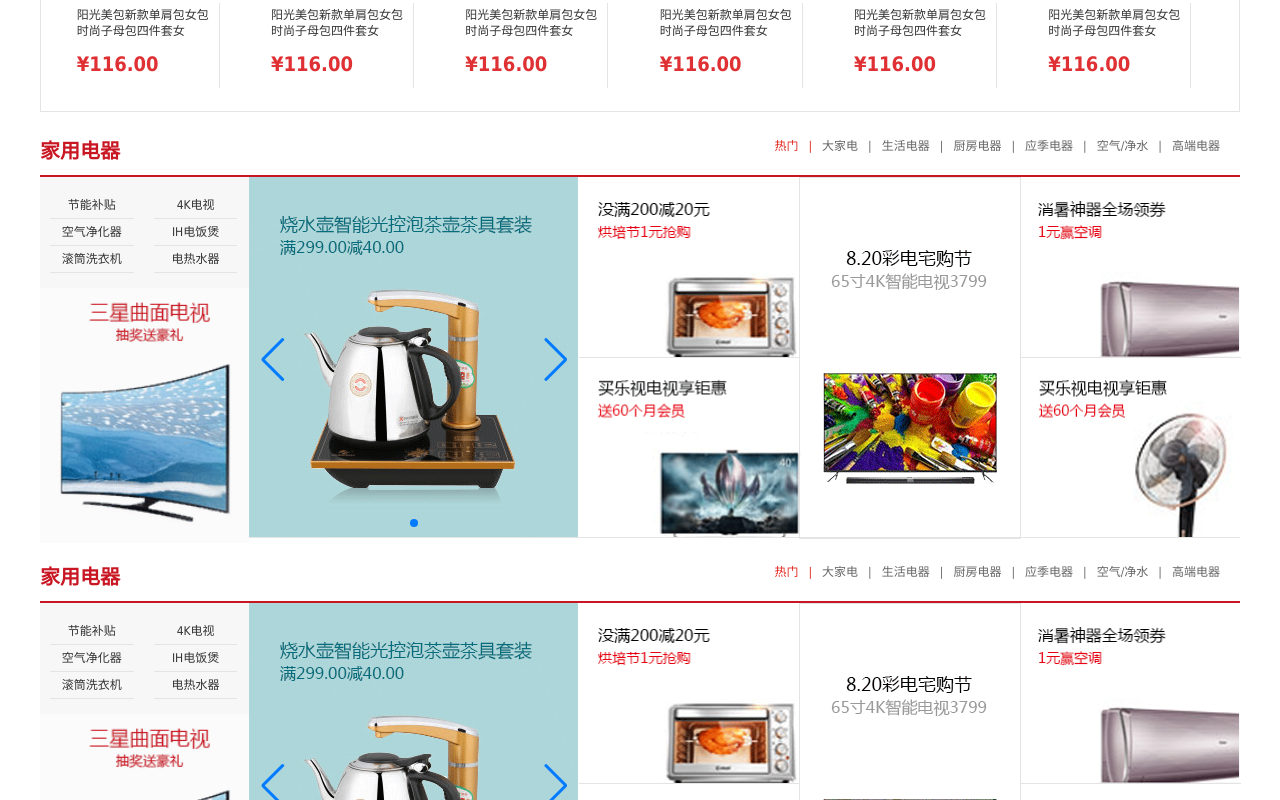
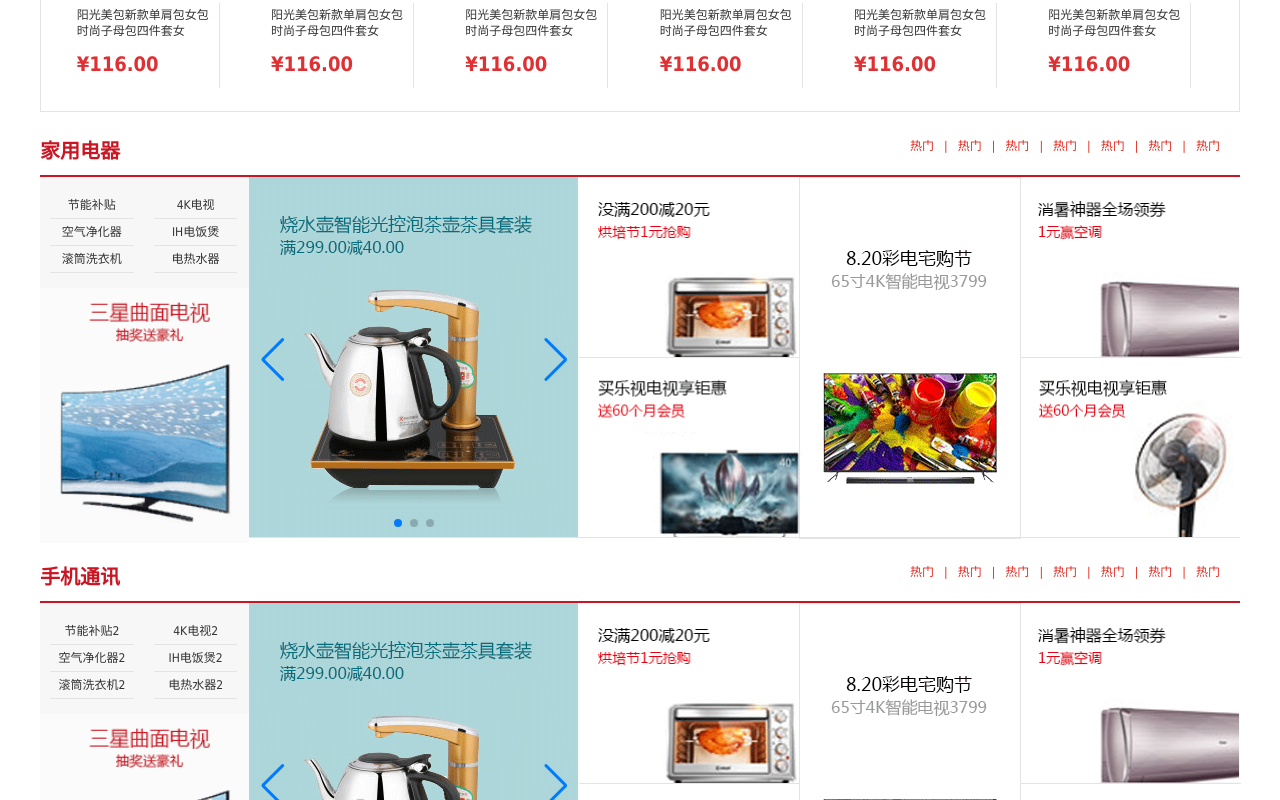
Before and after one commit to zhangtuo1999/shangpinhui, a Vue app: page /#/home in a window 1280 px wide. Shown: the part 1460-2260 px from the top of the page. Built offline with nearby package versions, Linux system fonts and the light colour scheme; no server answers.

Commit message:
037 -038 完善 Home 组件

```diff
--- a/src/api/index.js
+++ b/src/api/index.js
@@ -19,3 +19,10 @@ export const getBannerList = () => {
         method: 'get'
     })
 }
+
+export const getFloorList = () => {
+    return requestMock({
+        url: '/floor',
+        method: 'get'
+    })
+}
--- a/src/pages/Home/Floor/index.vue
+++ b/src/pages/Home/Floor/index.vue
@@ -2,29 +2,11 @@
   <div class="floor">
     <div class="py-container">
       <div class="title clearfix">
-        <h3 class="fl">家用电器</h3>
+        <h3 class="fl">{{ list.name }}</h3>
         <div class="fr">
           <ul class="nav-tabs clearfix">
-            <li class="active">
+            <li class="active" v-for="(item,index) in list['navList']" :key="index">
               <a href="#tab1" data-toggle="tab">热门</a>
-            </li>
-            <li>
-              <a href="#tab2" data-toggle="tab">大家电</a>
-            </li>
-            <li>
-              <a href="#tab3" data-toggle="tab">生活电器</a>
-            </li>
-            <li>
-              <a href="#tab4" data-toggle="tab">厨房电器</a>
-            </li>
-            <li>
-              <a href="#tab5" data-toggle="tab">应季电器</a>
-            </li>
-            <li>
-              <a href="#tab6" data-toggle="tab">空气/净水</a>
-            </li>
-            <li>
-              <a href="#tab7" data-toggle="tab">高端电器</a>
             </li>
           </ul>
         </div>
@@ -34,31 +16,21 @@
           <div class="floor-1">
             <div class="blockgary">
               <ul class="jd-list">
-                <li>节能补贴</li>
-                <li>4K电视</li>
-                <li>空气净化器</li>
-                <li>IH电饭煲</li>
-                <li>滚筒洗衣机</li>
-                <li>电热水器</li>
+                <li v-for="(item,index) in list.keywords" :key="index">{{ item }}</li>
               </ul>
-              <img src="./images/floor-1-1.png"/>
+              <!--TODO:这里的图片地址是./开头，item中的地址是/开头。./开头可以用 /开头没法用-->
+              <img src="./images/floor-1-1.png" alt="pic"/>
             </div>
             <div class="floorBanner">
-              <div class="swiper-container" id="floor1Swiper">
+              <div class="swiper-container" id="floor1Swiper" ref='mySwiper'>
                 <div class="swiper-wrapper">
-                  <div class="swiper-slide">
+                  <div class="swiper-slide" v-for="item in list['carouselList']" :key="item.id">
+                    <!--TODO -->
                     <img src="./images/floor-1-b01.png">
                   </div>
-<!--                  <div class="swiper-slide">-->
-<!--                    <img src="./images/floor-1-b02.png">-->
-<!--                  </div>-->
-<!--                  <div class="swiper-slide">-->
-<!--                    <img src="./images/floor-1-b03.png">-->
-<!--                  </div>-->
                 </div>
                 <!-- 如果需要分页器 -->
                 <div class="swiper-pagination"></div>
-
                 <!-- 如果需要导航按钮 -->
                 <div class="swiper-button-prev"></div>
                 <div class="swiper-button-next"></div>
@@ -93,8 +65,25 @@
 </template>
 
 <script>
+import Swiper from "swiper";
+import 'swiper/css/swiper.css'
+
 export default {
-  name: "Floor"
+  name: "Floor",
+  props: ['list'],
+  mounted() {
+    new Swiper(this.$refs.mySwiper, {
+      loop: true,
+      pagination: {
+        el: '.swiper-pagination',
+        clickable: true
+      },
+      navigation: {
+        nextEl: '.swiper-button-next',
+        prevEl: '.swiper-button-prev'
+      }
+    })
+  }
 }
 </script>
 
--- a/src/pages/Home/ListContainer/index.vue
+++ b/src/pages/Home/ListContainer/index.vue
@@ -3,7 +3,7 @@
     <div class="sortList clearfix">
       <div class="center">
         <!--banner轮播-->
-        <div class="swiper-container" id="mySwiper">
+        <div class="swiper-container" ref="mySwiper">
           <div class="swiper-wrapper">
             <div class="swiper-slide" v-for="carousel in bannerList" :key="carousel.id">
               <img :src="carousel['imgUrl']"/>
@@ -112,7 +112,7 @@ export default {
   watch: {
     bannerList() {
       this.$nextTick(() => {
-        new Swiper('.swiper-container', {
+        new Swiper(this.$refs.mySwiper, {
           loop: true,
           pagination: {
             el: '.swiper-pagination',
--- a/src/pages/Home/index.vue
+++ b/src/pages/Home/index.vue
@@ -5,8 +5,7 @@
     <today-recommend></today-recommend>
     <rank></rank>
     <like></like>
-    <floor></floor>
-    <floor></floor>
+    <floor v-for="item in floorList" :key="item.id" :list="item"></floor>
     <bland></bland>
   </div>
 </template>
@@ -18,10 +17,17 @@ import Rank from "@/pages/Home/Rank";
 import Like from "@/pages/Home/Like";
 import Floor from "@/pages/Home/Floor";
 import Bland from "@/pages/Home/Bland";
+import {mapState} from "vuex";
 
 export default {
-  name: "index",
+  name: "Home",
   components: {Bland, Floor, Like, Rank, TodayRecommend, ListContainer},
+  computed: {
+    ...mapState('home', ['floorList'])
+  },
+  mounted() {
+    this.$store.dispatch('home/getFloorList')
+  }
 }
 </script>
 
--- a/src/store/modules/home/index.js
+++ b/src/store/modules/home/index.js
@@ -1,8 +1,9 @@
-import {getBannerList, getCategoryList} from "@/api";
+import {getBannerList, getCategoryList, getFloorList} from "@/api";
 
 const state = {
     categoryList: [],
-    bannerList: []
+    bannerList: [],
+    floorList: []
 }
 
 const getters = {}
@@ -13,6 +14,9 @@ const mutations = {
     },
     GET_BANNER_LIST(state, data) {
         state.bannerList = data
+    },
+    GET_FLOOR_LIST(state, data) {
+        state.floorList = data
     }
 }
 
@@ -22,10 +26,14 @@ const actions = {
             commit('GET_CATEGORY_LIST', response.data)
         })
     },
-
     async getBannerList({commit}) {
         await getBannerList().then(response => {
             commit('GET_BANNER_LIST', response.data)
+        })
+    },
+    async getFloorList({commit}) {
+        await getFloorList().then(response => {
+            commit('GET_FLOOR_LIST', response.data)
         })
     }
 }
```
